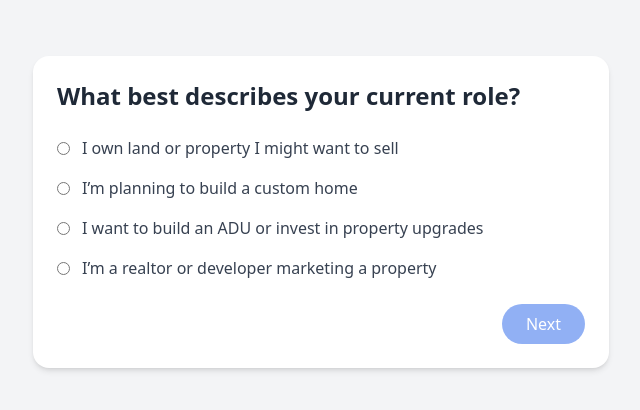
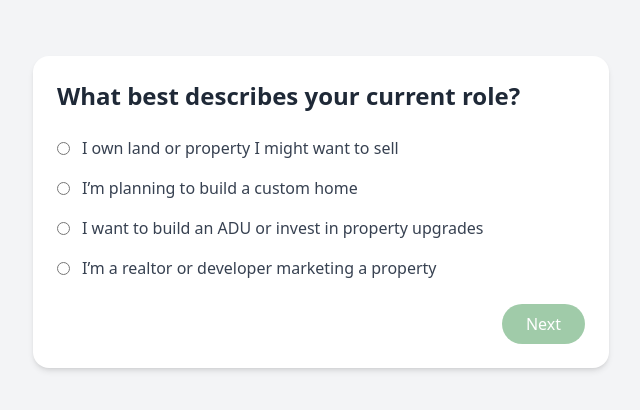
Before and after one commit to marketingsiglux-creator/lotplan-quiz-full, a React (Create React App) app: page / in a window 1280 px wide. Shown: the top 410 px of the page, without its empty margins (319-959 px from the left). Built offline with nearby package versions, Linux system fonts and the light colour scheme; the HTML template or start-up script is replaced by a standard one.

Commit message:
Update LotPlanServiceQuiz.jsx

```diff
--- a/src/components/LotPlanServiceQuiz.jsx
+++ b/src/components/LotPlanServiceQuiz.jsx
@@ -170,7 +170,7 @@ export default function LotPlanServiceQuiz() {
         <button
           disabled={!answers[currentQuestion.id]}
           onClick={handleNext}
-          className="bg-blue-600 text-white px-6 py-2 rounded-full disabled:opacity-50"
+          className="bg-[#449955] text-white px-6 py-2 rounded-full disabled:opacity-50"
         >
           {step === questions.length - 1 ? 'See My Result' : 'Next'}
         </button>
```
